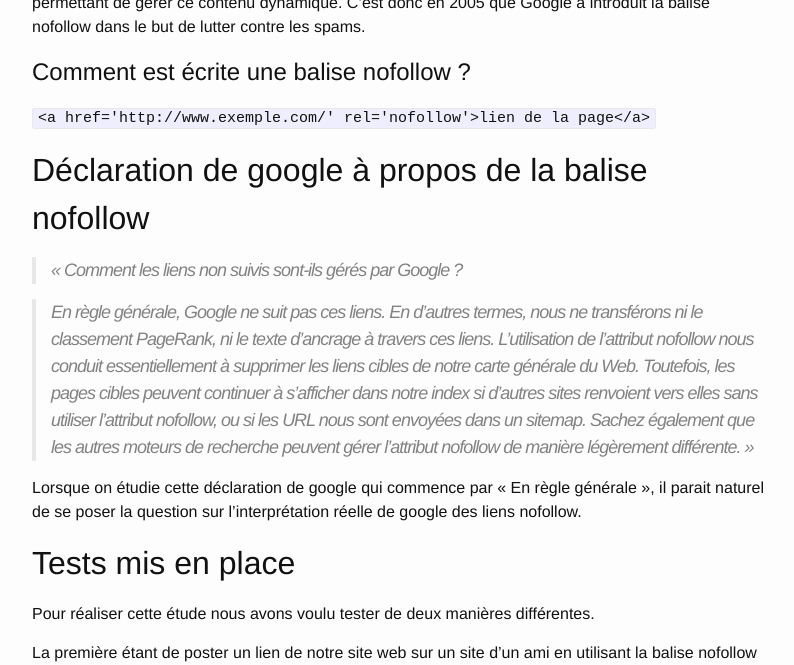
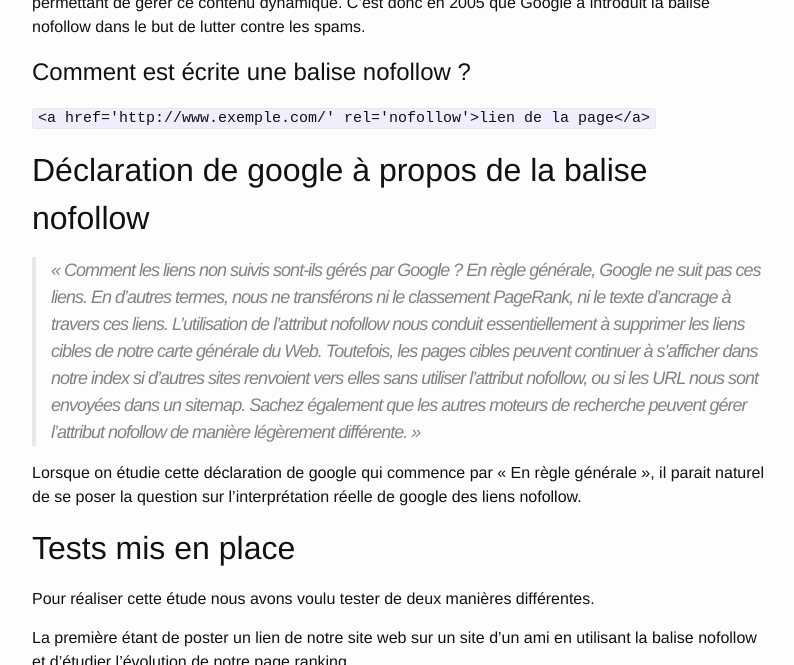
Before and after one commit to EtienneSOU/etiennesou.github.io, a Jekyll site: the page built from _posts/2015-11-04-Article1.markdown, in a window 1280 px wide and 900 px high, scrolled down 971 px, cut to the strip 0-665 px from the top of the window. Shown: the whole strip, without its empty margins (238-1032 px from the left). Built offline with Jekyll 4.4.1, drawn with Linux system fonts in a browser that asks for light colours.

```diff
--- a/_posts/2015-11-04-Article1.markdown
+++ b/_posts/2015-11-04-Article1.markdown
@@ -31,11 +31,10 @@ C’est donc en 2005 que Google a introduit la balise nofollow dans le but de lu
 ## Déclaration de google à propos de la balise nofollow
 
 > « Comment les liens non suivis sont-ils gérés par Google ?
+En règle générale, Google ne suit pas ces liens. En d'autres termes, nous ne transférons ni le classement PageRank, ni le texte  d'ancrage à travers ces liens. L'utilisation de l'attribut nofollow nous conduit essentiellement à supprimer les liens cibles de notre carte générale du Web. Toutefois, les pages cibles peuvent continuer à s'afficher dans notre index si d'autres sites renvoient vers elles sans utiliser l'attribut nofollow, ou si les URL nous sont envoyées dans un sitemap. Sachez également que les autres moteurs de recherche peuvent gérer l'attribut nofollow de manière légèrement différente. »
 
-> En règle générale, Google ne suit pas ces liens. En d'autres termes, nous ne transférons ni le classement PageRank, ni le texte  d'ancrage à travers ces liens. L'utilisation de l'attribut nofollow nous conduit essentiellement à supprimer les liens cibles de notre carte générale du Web. Toutefois, les pages cibles peuvent continuer à s'afficher dans notre index si d'autres sites renvoient vers elles sans utiliser l'attribut nofollow, ou si les URL nous sont envoyées dans un sitemap. Sachez également que les autres moteurs de recherche peuvent gérer l'attribut nofollow de manière légèrement différente. »
 
 Lorsque on étudie cette déclaration de google qui commence par « En règle générale », il parait naturel de se poser la question sur l’interprétation réelle de google des liens nofollow.
-
 
 ## Tests mis en place
 
```
